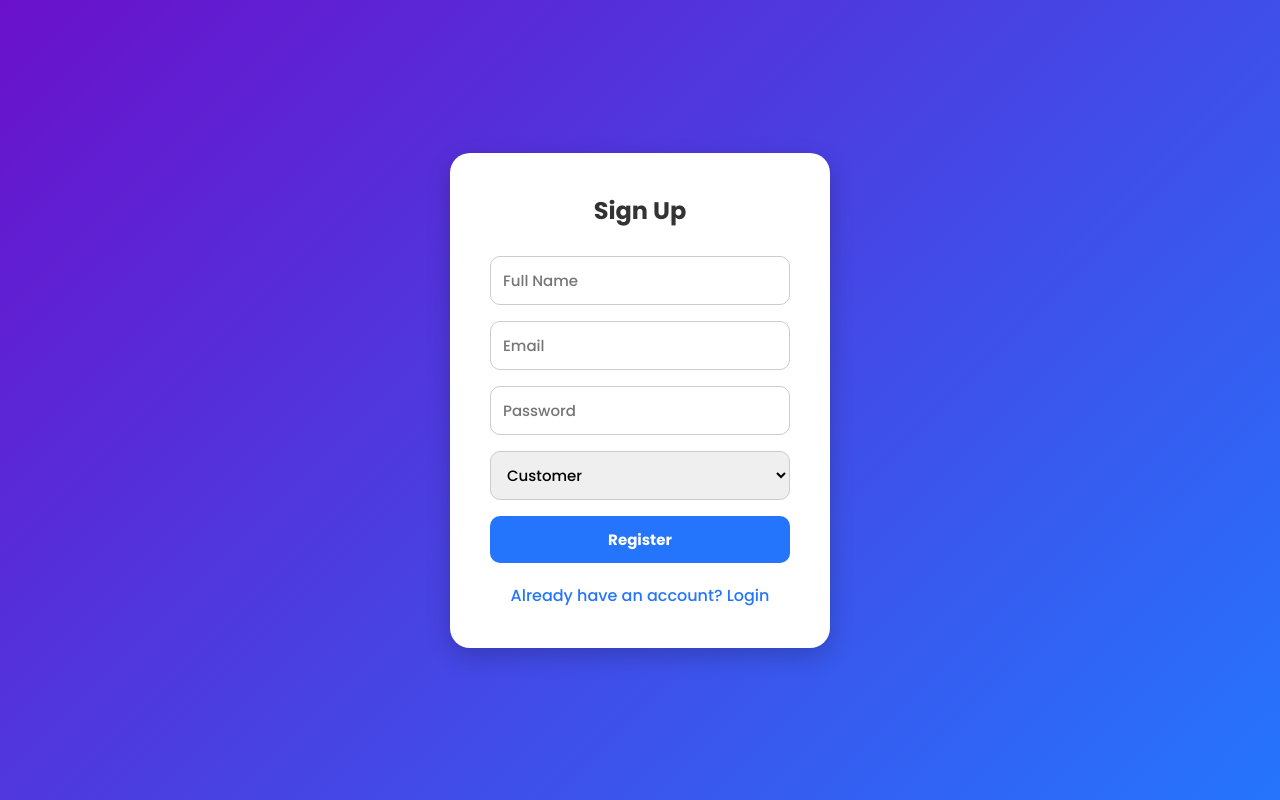
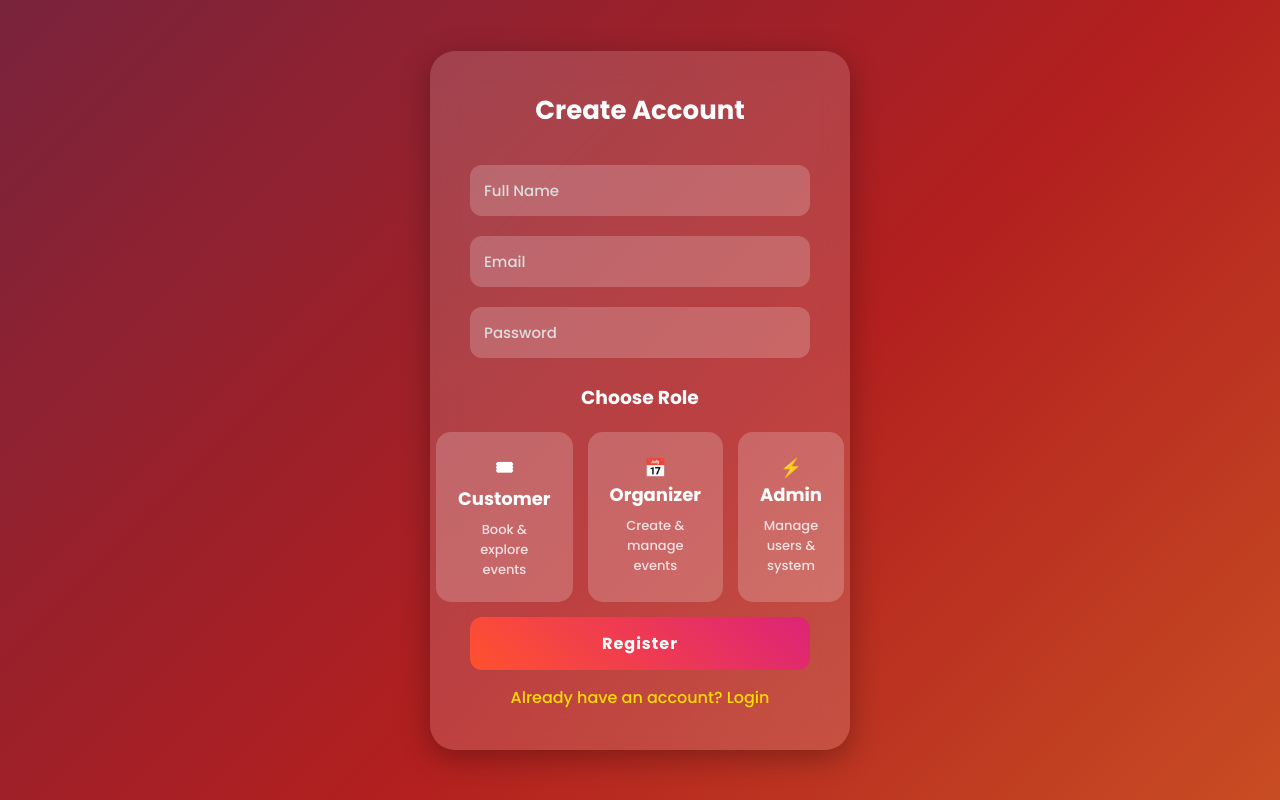
Before and after one commit to nandini3677/EventSphere, a Flask app: page / in a window 1280 px wide. Run offline with Flask 3, Linux system fonts and the light colour scheme.

Commit message:
completed

```diff
--- a/login_backend/templates/index.html
+++ b/login_backend/templates/index.html
@@ -3,59 +3,138 @@
 <head>
   <meta charset="UTF-8">
   <meta name="viewport" content="width=device-width, initial-scale=1.0">
-  <link rel="stylesheet" href="{{ url_for('static', filename='style.css') }}">
   <title>Event Management Login</title>
+  <link href="https://fonts.googleapis.com/css2?family=Poppins:wght@300;500;700&display=swap" rel="stylesheet">
 
   <style>
-    @import url('https://fonts.googleapis.com/css2?family=Poppins:wght@300;500;700&display=swap');
-
     * { margin: 0; padding: 0; box-sizing: border-box; font-family: 'Poppins', sans-serif; }
     body {
-      background: linear-gradient(135deg, #6a11cb, #2575fc);
+      background: linear-gradient(135deg, #1a2a6c, #b21f1f, #fdbb2d);
       height: 100vh; display: flex; justify-content: center; align-items: center;
+      background-size: 300% 300%; animation: gradientBG 10s ease infinite;
     }
+    @keyframes gradientBG {
+      0% {background-position: 0% 50%;}
+      50% {background-position: 100% 50%;}
+      100% {background-position: 0% 50%;}
+    }
+
     .container {
-      background: #fff; padding: 40px; border-radius: 20px;
-      width: 380px; text-align: center;
-      box-shadow: 0 8px 25px rgba(0,0,0,0.2);
+      background: rgba(255, 255, 255, 0.15);
+      backdrop-filter: blur(15px);
+      padding: 40px;
+      border-radius: 25px;
+      width: 420px;
+      text-align: center;
+      box-shadow: 0 8px 30px rgba(0,0,0,0.3);
+      color: #fff;
+      animation: fadeIn 1s ease-in-out;
     }
-    h2 { margin-bottom: 20px; color: #333; }
-    input, select, button {
-      width: 100%; padding: 12px; margin: 8px 0;
-      border: 1px solid #ccc; border-radius: 10px; outline: none; font-size: 15px;
+    h2 {
+      margin-bottom: 25px;
+      font-size: 26px;
+      font-weight: 600;
+      color: #fff;
     }
+    input {
+      width: 100%; padding: 14px; margin: 10px 0;
+      border: none; border-radius: 12px;
+      outline: none; font-size: 15px;
+      background: rgba(255,255,255,0.2);
+      color: #fff;
+    }
+    input::placeholder { color: #ddd; }
     button {
-      background: #2575fc; color: white; font-weight: bold;
-      cursor: pointer; transition: 0.3s; border: none;
+      width: 100%; padding: 14px; margin-top: 15px;
+      border: none; border-radius: 12px;
+      background: linear-gradient(45deg, #ff512f, #dd2476);
+      color: white; font-weight: bold; font-size: 16px;
+      cursor: pointer; transition: 0.4s; letter-spacing: 1px;
     }
-    button:hover { background: #6a11cb; }
-    .toggle-link { margin-top: 12px; display: block; color: #2575fc; cursor: pointer; }
+    button:hover {
+      background: linear-gradient(45deg, #dd2476, #ff512f);
+      transform: scale(1.05);
+      box-shadow: 0 6px 20px rgba(0,0,0,0.3);
+    }
+
+    .toggle-link {
+      margin-top: 15px; display: block;
+      color: #ffdd00; cursor: pointer;
+      font-weight: 500;
+      transition: 0.3s;
+    }
+    .toggle-link:hover { color: #fff; text-decoration: underline; }
+
     .panel { display: none; }
-    .active { display: block; animation: fadeIn 0.5s ease-in-out; }
-    @keyframes fadeIn { from {opacity: 0; transform: translateY(-20px);} to {opacity: 1; transform: translateY(0);} }
-    #rolePanel { margin-top: 15px; font-weight: bold; color: #6a11cb; }
+    .active { display: block; animation: fadeIn 0.6s ease-in-out; }
+    @keyframes fadeIn {
+      from {opacity: 0; transform: translateY(-15px);}
+      to {opacity: 1; transform: translateY(0);}
+    }
+
+    /* Role Selection Cards */
+    .role-container {
+      display: flex; gap: 15px; margin-top: 20px;
+      justify-content: center;
+    }
+    .role-card {
+      flex: 1; padding: 20px; border-radius: 15px;
+      background: rgba(255,255,255,0.2);
+      color: #fff; cursor: pointer;
+      transition: 0.4s; text-align: center;
+      border: 2px solid transparent;
+    }
+    .role-card:hover {
+      transform: translateY(-8px) scale(1.05);
+      border: 2px solid #ffdd00;
+      background: rgba(255,255,255,0.3);
+    }
+    .role-card.selected {
+      border: 2px solid #ffdd00;
+      background: rgba(255,255,255,0.4);
+      box-shadow: 0 6px 20px rgba(0,0,0,0.3);
+    }
+    .role-card h3 { font-size: 18px; margin-bottom: 8px; }
+    .role-card p { font-size: 13px; opacity: 0.8; }
+
+    #rolePanel {
+      margin-top: 20px; font-weight: bold;
+      font-size: 16px; color: #ffdd00;
+    }
   </style>
 </head>
 <body>
   <div class="container">
     <!-- SIGNUP -->
     <div id="signupPanel" class="panel active">
-      <h2>Sign Up</h2>
+      <h2>Create Account</h2>
       <input type="text" id="signupName" placeholder="Full Name" required>
       <input type="email" id="signupEmail" placeholder="Email" required>
       <input type="password" id="signupPassword" placeholder="Password" required>
-      <select id="signupRole">
-        <option value="customer">Customer</option>
-        <option value="organizer">Organizer</option>
-        <option value="admin">Admin</option>
-      </select>
+
+      <h3 style="margin-top:15px;">Choose Role</h3>
+      <div class="role-container">
+        <div class="role-card" onclick="selectRole('customer', this)">
+          <h3>🎟 Customer</h3>
+          <p>Book & explore events</p>
+        </div>
+        <div class="role-card" onclick="selectRole('organizer', this)">
+          <h3>📅 Organizer</h3>
+          <p>Create & manage events</p>
+        </div>
+        <div class="role-card" onclick="selectRole('admin', this)">
+          <h3>⚡ Admin</h3>
+          <p>Manage users & system</p>
+        </div>
+      </div>
+
       <button onclick="signUp()">Register</button>
       <span class="toggle-link" onclick="showPanel('loginPanel')">Already have an account? Login</span>
     </div>
 
     <!-- LOGIN -->
     <div id="loginPanel" class="panel">
-      <h2>Sign In</h2>
+      <h2>Welcome Back</h2>
       <input type="email" id="loginEmail" placeholder="Email" required>
       <input type="password" id="loginPassword" placeholder="Password" required>
       <button onclick="signIn()">Login</button>
@@ -70,23 +149,34 @@
     </div>
   </div>
 
+  <script>
+    let selectedRole = "";
 
-  <script>
     function showPanel(panelId) {
       document.querySelectorAll('.panel').forEach(p => p.classList.remove('active'));
       document.getElementById(panelId).classList.add('active');
+    }
+
+    function selectRole(role, element) {
+      selectedRole = role;
+      document.querySelectorAll('.role-card').forEach(c => c.classList.remove('selected'));
+      element.classList.add('selected');
     }
 
     function signUp() {
       const name = document.getElementById("signupName").value;
       const email = document.getElementById("signupEmail").value;
       const password = document.getElementById("signupPassword").value;
-      const role = document.getElementById("signupRole").value;
+
+      if (!selectedRole) {
+        alert("Please select a role!");
+        return;
+      }
 
       fetch("/signup", {
         method: "POST",
         headers: { "Content-Type": "application/json" },
-        body: JSON.stringify({ name, email, password, role })
+        body: JSON.stringify({ name, email, password, role: selectedRole })
       })
       .then(res => res.json())
       .then(data => {
@@ -107,9 +197,9 @@
       .then(res => res.json())
       .then(data => {
         if (data.success) {
-          document.getElementById("welcomeMsg").innerText = `Welcome back, ${data.name}!`;
+          document.getElementById("welcomeMsg").innerText = 👑 Welcome back, ${data.name}!;
           if (data.role === "admin") {
-            document.getElementById("rolePanel").innerText = "⚡ Admin Panel: Manage users, events, and system settings.";
+            document.getElementById("rolePanel").innerText = "⚡ Admin Panel: Manage users, events, and settings.";
           } else if (data.role === "organizer") {
             document.getElementById("rolePanel").innerText = "📅 Organizer Panel: Create and manage events.";
           } else {
```
